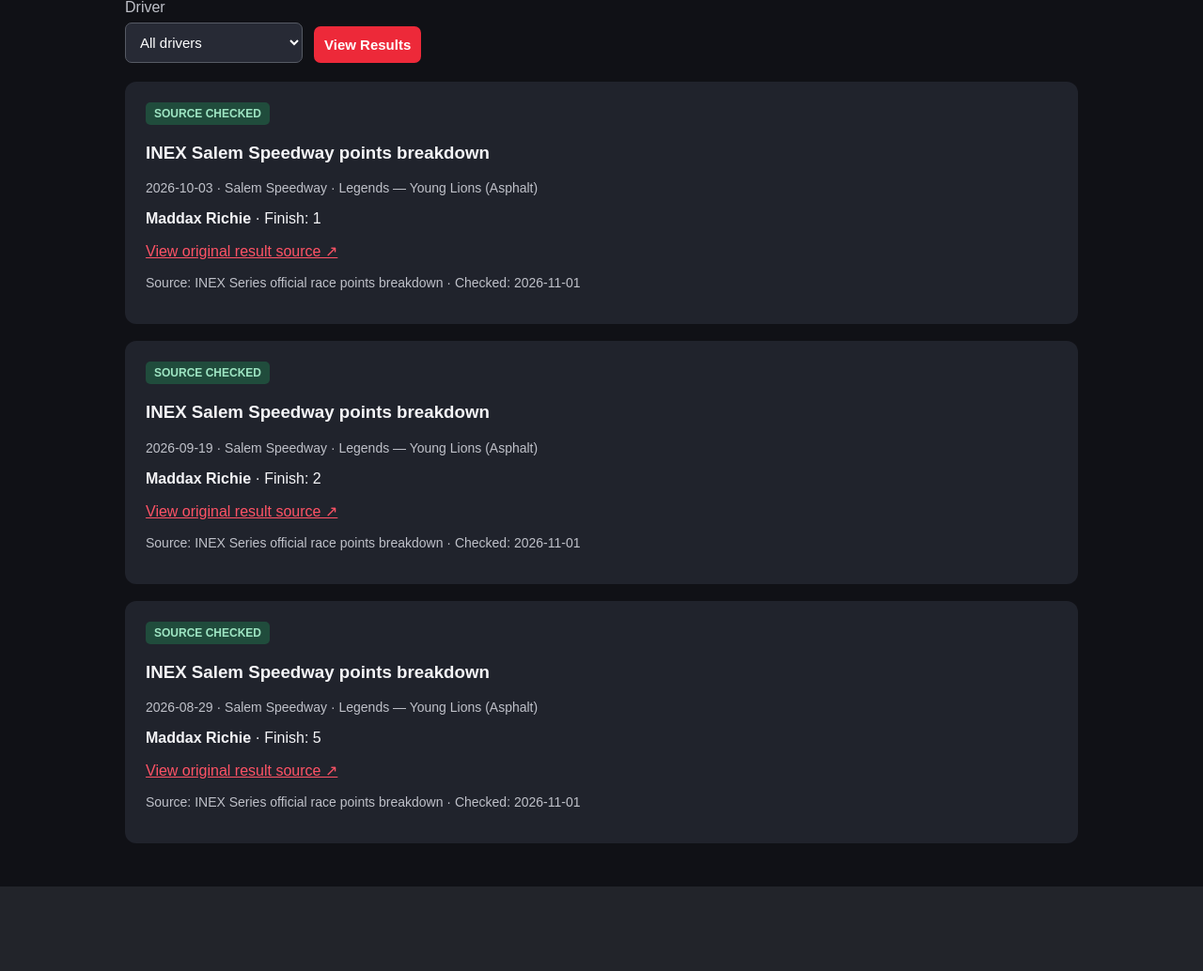
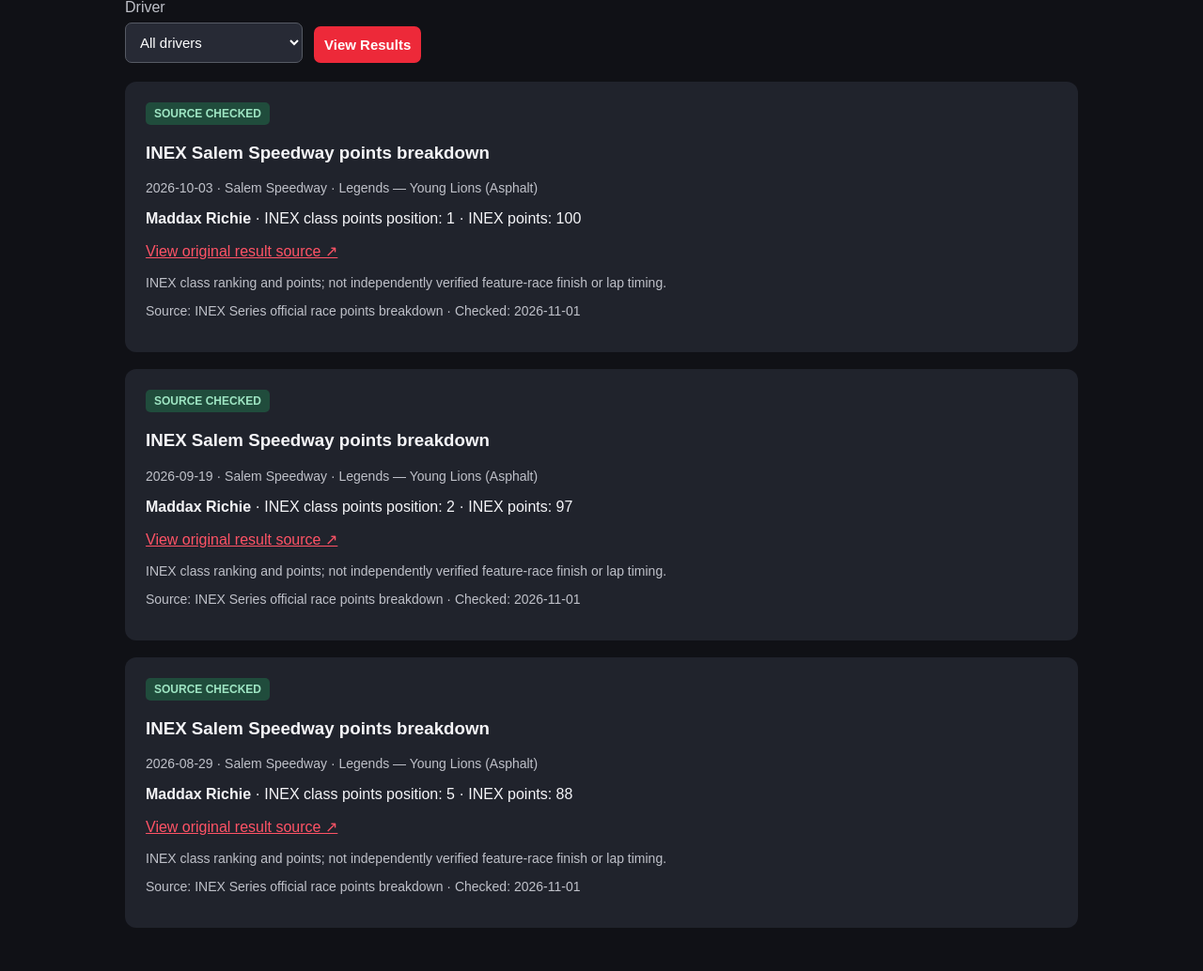
Before and after one commit to TJackson1322/trackside-live, a Flask app: page /verified-results in a window 1280 px wide. Shown: the part 349-1383 px from the top of the page at 94% size. Before the commit the page ends 1293 px from the top, so only its background shows below. Run offline with Flask 3, Linux system fonts and the light colour scheme.

Commit message:
Distinguish INEX points rankings from race finishing positions

```diff
--- a/templates/verified_results.html
+++ b/templates/verified_results.html
@@ -4,6 +4,6 @@
 <nav><a href="/">🏠 Home</a><a href="/race-center">🏁 Race Center</a><a href="/live-timing">⏱ Live Timing</a><a href="/race-history">📅 Demo History</a><a href="/verified-results">✓ Verified Results</a></nav>
 <h2>Source-backed Racing Results</h2><p class="intro">This section is separate from simulated races and lap times. Only individually checked results with a direct source link and verification date will appear here. A source link does not imply an official data partnership.</p>
 <form method="get"><label>Driver<select name="driver"><option value="">All drivers</option>{% for driver in drivers %}<option value="{{ driver.driver_id }}" {% if selected_driver == driver.driver_id %}selected{% endif %}>#{{ driver.car_number }} {{ driver.name }}</option>{% endfor %}</select></label><button type="submit">View Results</button></form>
-{% for result in results %}<article class="card"><span class="badge">SOURCE CHECKED</span><h3>{{ result.event_name }}</h3><p class="meta">{{ result.date }} · {{ result.track }} · {{ result.division }}</p><p><strong>{{ result.driver_name }}</strong> · Finish: {{ result.finish }}</p><p><a href="{{ result.source_url }}" target="_blank" rel="noopener noreferrer">View original result source ↗</a></p><p class="meta">Source: {{ result.source_name }} · Checked: {{ result.verified_on }}</p></article>
+{% for result in results %}<article class="card"><span class="badge">SOURCE CHECKED</span><h3>{{ result.event_name }}</h3><p class="meta">{{ result.date }} · {{ result.track }} · {{ result.division }}</p><p><strong>{{ result.driver_name }}</strong> · {% if result.record_type %}{{ result.record_type }}{% else %}Finish{% endif %}: {{ result.finish }}{% if result.points is defined %} · INEX points: {{ result.points }}{% endif %}</p><p><a href="{{ result.source_url }}" target="_blank" rel="noopener noreferrer">View original result source ↗</a></p>{% if result.note %}<p class="meta">{{ result.note }}</p>{% endif %}<p class="meta">Source: {{ result.source_name }} · Checked: {{ result.verified_on }}</p></article>
 {% else %}<div class="empty"><strong>No verified results added yet.</strong><p>We have not imported any race finishes or lap times into this section. The demo Race History remains available separately.</p></div>{% endfor %}
 </main></body></html>
```
